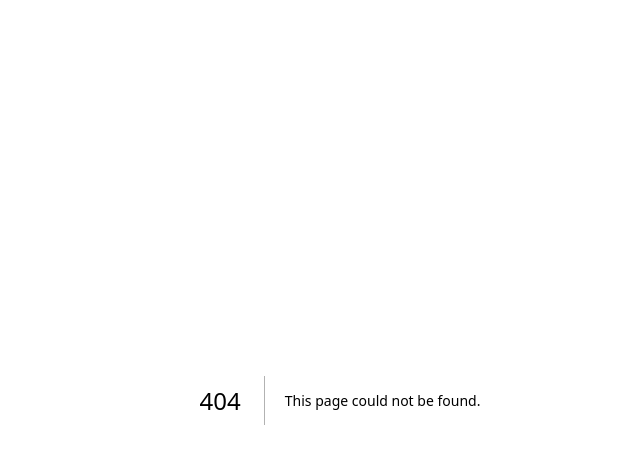
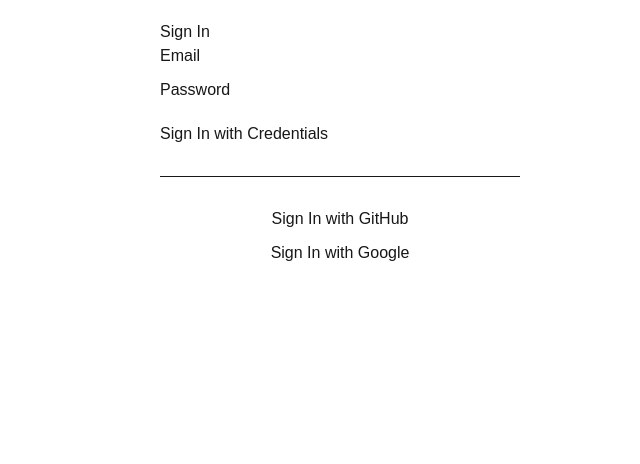
Before and after one commit to swastideep-maharana/NoteFusion, a Next.js app: page /signin in a window 1280 px wide. Before the commit this address had no page. Shown: the top 464 px of the page, without its empty margins (300-940 px from the left). Built offline with nearby package versions, Linux system fonts and the light colour scheme; no server answers.

Commit message:
added auth

```diff
--- /dev/null
+++ b/app/(auth)/[userid]/verify/page.tsx
@@ -0,0 +1,9 @@
+import React from 'react'
+
+const page = () => {
+  return (
+    <div>page</div>
+  )
+}
+
+export default page
--- /dev/null
+++ b/app/(auth)/signin/page.tsx
@@ -0,0 +1,84 @@
+// app/(auth)/sign-in/page.tsx or pages/signin.tsx
+
+"use client";
+
+import { signIn, signOut, useSession } from "next-auth/react";
+import { useState } from "react";
+
+export default function SignInPage() {
+  const { data: session } = useSession();
+
+  const [email, setEmail] = useState("");
+  const [password, setPassword] = useState("");
+  const [error, setError] = useState("");
+
+  if (session) {
+    return (
+      <div>
+        <h2>Welcome, {session.user?.name || session.user?.email}</h2>
+        <button onClick={() => signOut()}>Sign Out</button>
+      </div>
+    );
+  }
+
+  async function handleCredentialsSignIn(e: React.FormEvent) {
+    e.preventDefault();
+    setError("");
+    const res = await signIn("credentials", {
+      email,
+      password,
+      redirect: false,
+    });
+    if (res?.error) {
+      setError(res.error);
+    }
+  }
+
+  return (
+    <div style={{ maxWidth: 400, margin: "auto", padding: 20 }}>
+      <h1>Sign In</h1>
+
+      <form onSubmit={handleCredentialsSignIn}>
+        <div>
+          <label>Email</label>
+          <input
+            type="email"
+            required
+            value={email}
+            onChange={(e) => setEmail(e.target.value)}
+            autoComplete="email"
+          />
+        </div>
+
+        <div style={{ marginTop: 10 }}>
+          <label>Password</label>
+          <input
+            type="password"
+            required
+            value={password}
+            onChange={(e) => setPassword(e.target.value)}
+            autoComplete="current-password"
+          />
+        </div>
+
+        {error && <p style={{ color: "red", marginTop: 10 }}>{error}</p>}
+
+        <button type="submit" style={{ marginTop: 20 }}>
+          Sign In with Credentials
+        </button>
+      </form>
+
+      <hr style={{ margin: "30px 0" }} />
+
+      <button
+        onClick={() => signIn("github")}
+        style={{ width: "100%", marginBottom: 10 }}
+      >
+        Sign In with GitHub
+      </button>
+      <button onClick={() => signIn("google")} style={{ width: "100%" }}>
+        Sign In with Google
+      </button>
+    </div>
+  );
+}
--- /dev/null
+++ b/app/(auth)/signup/page.tsx
@@ -0,0 +1,83 @@
+"use client";
+
+import { useState } from "react";
+import { signIn } from "next-auth/react";
+
+export default function SignUpPage() {
+  const [name, setName] = useState("");
+  const [email, setEmail] = useState("");
+  const [password, setPassword] = useState("");
+  const [error, setError] = useState("");
+  const [success, setSuccess] = useState("");
+
+  async function handleSignUp(e: React.FormEvent) {
+    e.preventDefault();
+    setError("");
+    setSuccess("");
+
+    const res = await fetch("/api/register", {
+      method: "POST",
+      headers: { "Content-Type": "application/json" },
+      body: JSON.stringify({ name, email, password }),
+    });
+
+    if (res.ok) {
+      setSuccess("Registered successfully! You can now log in.");
+      setName("");
+      setEmail("");
+      setPassword("");
+      // Optionally, auto sign in:
+      // await signIn("credentials", { email, password });
+    } else {
+      const data = await res.json();
+      setError(data.error || "Registration failed");
+    }
+  }
+
+  return (
+    <div style={{ maxWidth: 400, margin: "auto", padding: 20 }}>
+      <h1>Sign Up</h1>
+      <form onSubmit={handleSignUp}>
+        <div>
+          <label>Name</label>
+          <input
+            type="text"
+            required
+            value={name}
+            onChange={(e) => setName(e.target.value)}
+            autoComplete="name"
+          />
+        </div>
+
+        <div style={{ marginTop: 10 }}>
+          <label>Email</label>
+          <input
+            type="email"
+            required
+            value={email}
+            onChange={(e) => setEmail(e.target.value)}
+            autoComplete="email"
+          />
+        </div>
+
+        <div style={{ marginTop: 10 }}>
+          <label>Password</label>
+          <input
+            type="password"
+            required
+            value={password}
+            onChange={(e) => setPassword(e.target.value)}
+            autoComplete="new-password"
+          />
+        </div>
+
+        {error && <p style={{ color: "red", marginTop: 10 }}>{error}</p>}
+        {success && <p style={{ color: "green", marginTop: 10 }}>{success}</p>}
+
+        <button type="submit" style={{ marginTop: 20 }}>
+          Register
+        </button>
+      </form>
+    </div>
+  );
+}
--- /dev/null
+++ b/app/(protected)/dashboard/page.tsx
@@ -0,0 +1,19 @@
+"use client";
+
+import { useSession, signOut } from "next-auth/react";
+
+export default function Dashboard() {
+  const { data: session, status } = useSession({ required: true });
+
+  if (status === "loading") {
+    return <div>Loading...</div>;
+  }
+
+  return (
+    <div style={{ maxWidth: 600, margin: "auto", padding: 20 }}>
+      <h1>Dashboard</h1>
+      <p>Welcome, {session?.user?.name || session?.user?.email}!</p>
+      <button onClick={() => signOut()}>Sign Out</button>
+    </div>
+  );
+}
--- a/app/api/auth/[...nextauth]/route.js
+++ /dev/null
@@ -1,2 +0,0 @@
-import { handlers } from "@/auth"; // Referring to the auth.ts we just created
-export const { GET, POST } = handlers;
--- /dev/null
+++ b/app/api/auth/[...nextauth]/route.ts
@@ -0,0 +1,7 @@
+// auth.ts
+import { authConfig } from "@/auth.config";
+import NextAuth from "next-auth";
+
+
+// Ensure session.strategy in authConfig is either "jwt" or "database", not a generic string
+export const { handlers, signIn, signOut, auth } = NextAuth(authConfig);
--- /dev/null
+++ b/auth.config.ts
@@ -0,0 +1,77 @@
+// auth.config.ts
+import type { NextAuthConfig } from "next-auth";
+import GitHub from "@auth/core/providers/github";
+import Credentials from "next-auth/providers/credentials";
+import { MongoDBAdapter } from "@auth/mongodb-adapter";
+import clientPromise from "./lib/mongodb";
+import bcrypt from "bcrypt";
+
+import type { Session } from "next-auth";
+import UserModel from "./models/user.model";
+
+declare module "next-auth" {
+  interface Session {
+    user: {
+      id: string;
+      email: string;
+      name?: string | null;
+    };
+  }
+}
+
+export const authConfig: NextAuthConfig = {
+  adapter: MongoDBAdapter(clientPromise),
+  providers: [
+    GitHub({
+      clientId: process.env.GITHUB_ID!,
+      clientSecret: process.env.GITHUB_SECRET!,
+    }),
+    Credentials({
+      name: "Credentials",
+      credentials: {
+        email: { label: "Email", type: "text" },
+        password: { label: "Password", type: "password" },
+      },
+      async authorize(credentials) {
+        const user = await UserModel.findOne({ name: credentials.email });
+        if (!user || !user.hashedPassword) return null;
+
+        const isValid = await bcrypt.compare(
+          credentials.password as string,
+          user.hashedPassword
+        );
+        if (!isValid) return null;
+
+        return {
+          id: user._id.toString(),
+          email: user.email,
+          name: user.name,
+        };
+      },
+    }),
+  ],
+  session: {
+    strategy: "jwt",
+  },
+  pages: {
+    signIn: "/login",
+  },
+  callbacks: {
+    async jwt({ token, user }) {
+      if (user) {
+        token.id = user.id;
+        token.email = user.email;
+        token.name = user.name;
+      }
+      return token;
+    },
+    async session({ session, token }) {
+      if (token) {
+        session.user.id = typeof token.id === "string" ? token.id : "";
+        session.user.email = token.email ?? "";
+        session.user.name = token.name;
+      }
+      return session;
+    },
+  },
+};
--- a/auth.ts
+++ /dev/null
@@ -1,5 +0,0 @@
-import NextAuth from "next-auth";
-
-export const { handlers, signIn, signOut, auth } = NextAuth({
-  providers: [],
-});
--- /dev/null
+++ b/lib/mongodb.ts
@@ -0,0 +1,28 @@
+import { MongoClient } from "mongodb";
+
+const uri = process.env.MONGODB_URI!;
+const options = {};
+
+let client;
+let clientPromise: Promise<MongoClient>;
+
+if (!process.env.MONGODB_URI) {
+  throw new Error("Please add your Mongo URI to .env.local");
+}
+
+declare global {
+  var _mongoClientPromise: Promise<MongoClient>;
+}
+
+if (process.env.NODE_ENV === "development") {
+  if (!global._mongoClientPromise) {
+    client = new MongoClient(uri, options);
+    global._mongoClientPromise = client.connect();
+  }
+  clientPromise = global._mongoClientPromise;
+} else {
+  client = new MongoClient(uri, options);
+  clientPromise = client.connect();
+}
+
+export default clientPromise;
--- a/middleware.ts
+++ b/middleware.ts
@@ -1 +1,12 @@
-export { auth as middleware } from "@/auth";
+import { NextResponse } from "next/server";
+import { auth } from "./app/api/auth/[...nextauth]/route";
+
+export default auth((req) => {
+  if (!req.auth && req.nextUrl.pathname.startsWith("/dashboard")) {
+    return NextResponse.redirect(new URL("/login", req.url));
+  }
+});
+
+export const config = {
+  matcher: ["/dashboard/:path*"],
+};
--- /dev/null
+++ b/models/user.model.ts
@@ -0,0 +1,32 @@
+import mongoose, { Document, Schema, model, models } from "mongoose";
+
+// 1. Interface
+export interface User extends Document {
+  name: string;
+  email: string;
+  verificationCode: string;
+  image: string;
+  provider: string; // 'google' | 'github' | 'credentials'
+  hashedPassword: string;
+  createdAt: Date;
+  updatedAt: Date;
+}
+
+// 2. Schema
+const UserSchema = new Schema<User>(
+  {
+    name: { type: String, required: true },
+    email: { type: String, required: true, unique: true },
+    verificationCode: { type: String, default: "" },
+    image: { type: String, default: "" },
+    provider: { type: String, required: true },
+    hashedPassword: { type: String, default: "" },
+  },
+  {
+    timestamps: true, // Automatically manages createdAt and updatedAt
+  }
+);
+
+// 3. Model
+const UserModel = models.User || model<User>("User", UserSchema);
+export default UserModel;
```
Also changed, not shown: package.json (+8 -3 lines), 2 other files (tests, documents, lock files or other folders).
